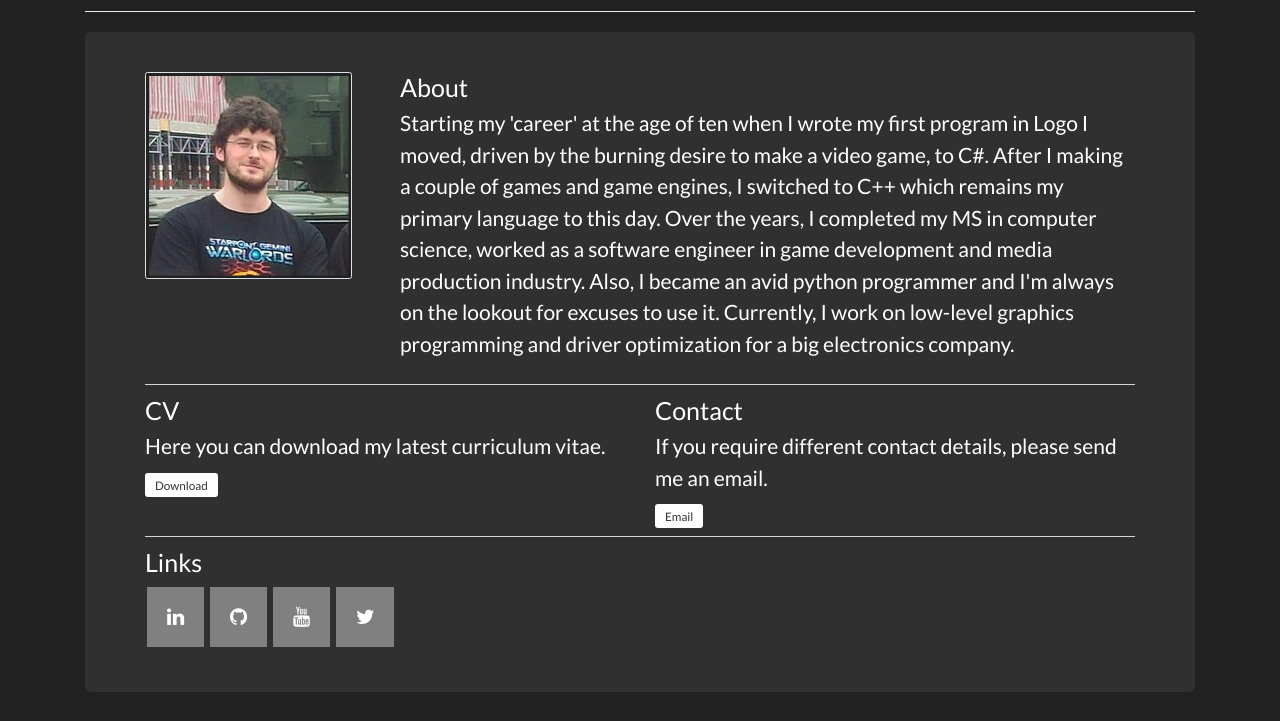
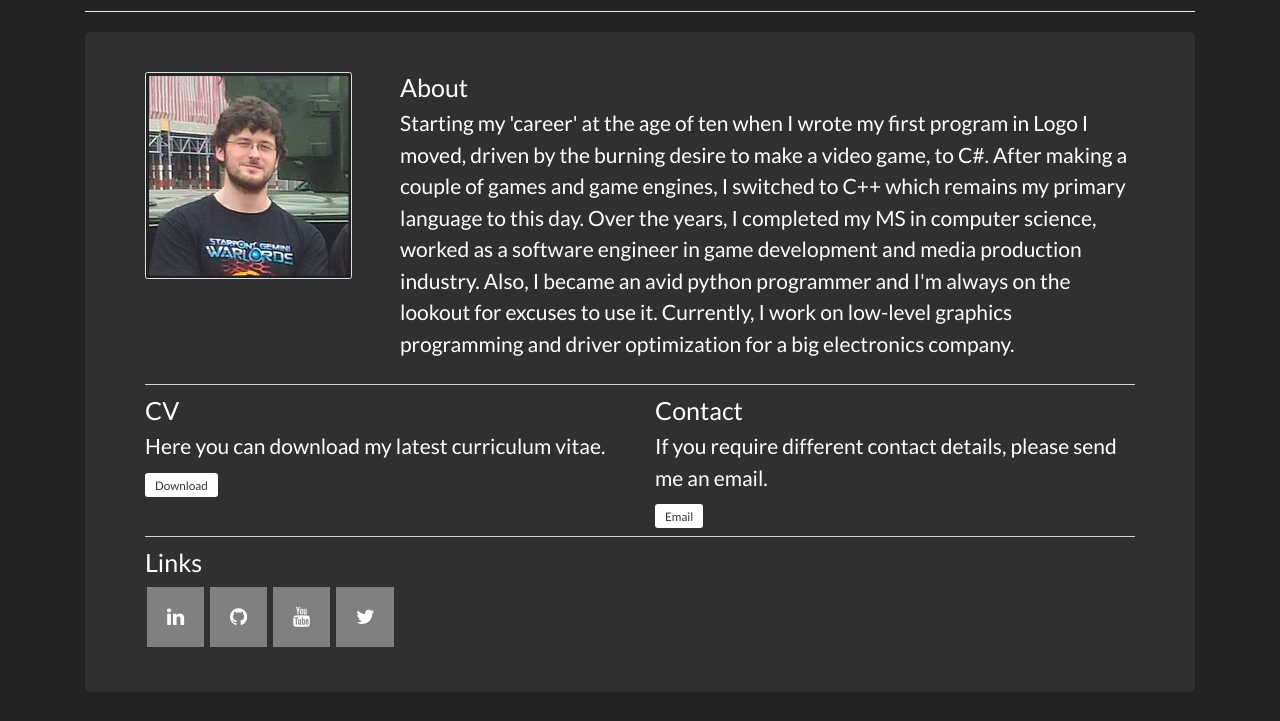
Before and after one commit to Bojanovski/Bojanovski.github.io, a plain HTML site: page index.html in a window 1280 px wide. Shown: the part 79-800 px from the top of the page. Drawn offline with nearby package versions, Linux system fonts and the light colour scheme.

Commit message:
Update index.html

```diff
--- a/index.html
+++ b/index.html
@@ -37,11 +37,13 @@
 					<h2>About</h2>
 					<p>Starting my 'career' at the age of ten when I wrote my first program
 					in Logo I moved, driven by the burning desire to make a video game,
-					to C#. After I making a couple of games and game engines,
+					to C#. After making a couple of games and game engines,
 					I switched to C++ which remains my primary language to this day.
 					Over the years, I completed my MS in computer science, worked as a
-					software engineer in game development and media production industry. Also, I became an avid python programmer and I'm always on the lookout for excuses to use it.
-					Currently, I work on low-level graphics programming and driver optimization for a big electronics company.</p>
+					software engineer in game development and media production industry.
+					Also, I became an avid python programmer and I'm always on the lookout for excuses to use it.
+					Currently, I work on low-level graphics programming and driver
+					optimization for a big electronics company.</p>
 				</div>
 			</div>
 
```
